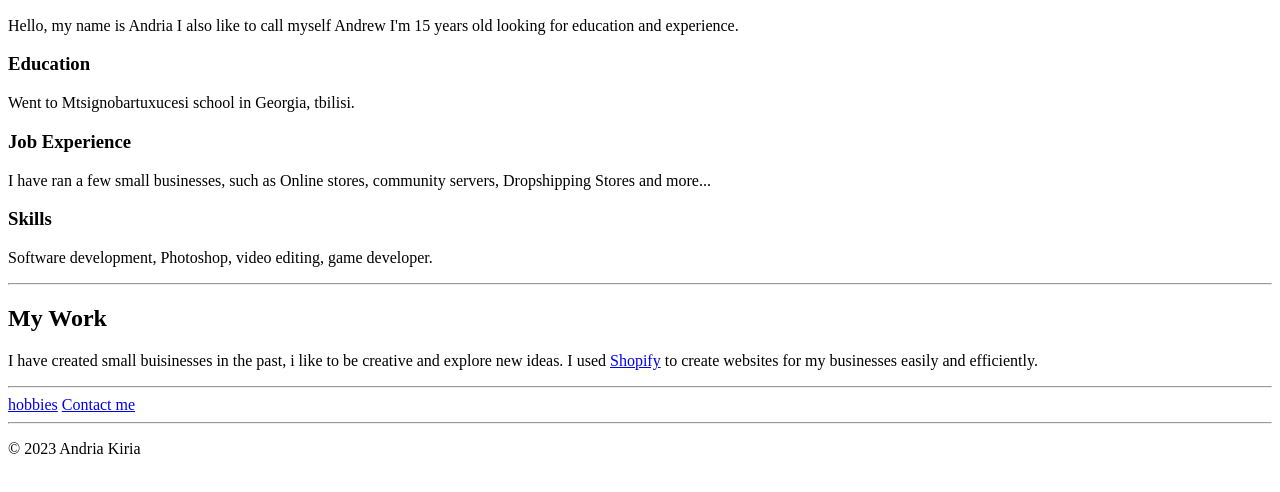
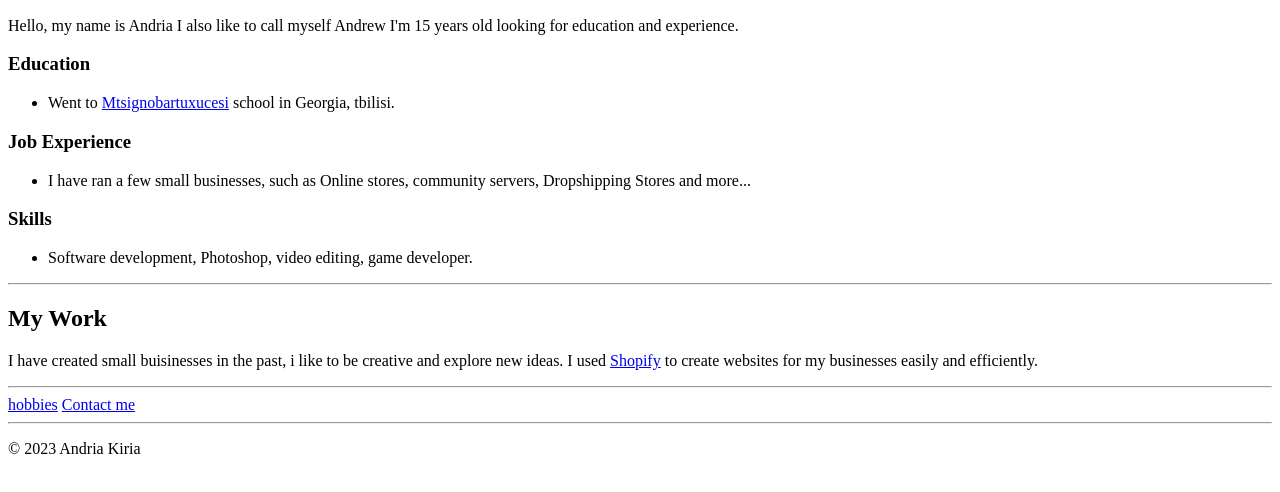
Before and after one commit to callmeAndrex/MyResume, a plain HTML site: page index.html in a window 1280 px wide. Shown: the part 294-786 px from the top of the page. Drawn offline with Linux system fonts and the light colour scheme.

Commit message:
Add files via upload

```diff
--- a/index.html
+++ b/index.html
@@ -12,11 +12,17 @@
     <h2>Summary</h2>
     <p>Hello, my name is Andria I also like to call myself Andrew I'm 15 years old looking for education and experience.</p>
     <h3>Education</h3>
-    <p>Went to Mtsignobartuxucesi school in Georgia, tbilisi.</p>
+    <ul>
+    <li>Went to <a href="https://www.google.com/maps/place/Mtsignobart+Ukhutsesi/@41.7413878,44.7261334,217m/data=!3m1!1e3!4m6!3m5!1s0x404473b28e3d8637:0x11cfccd83b0688ad!8m2!3d41.7413878!4d44.7266352!16s%2Fg%2F11x99fh_1?entry=ttu">Mtsignobartuxucesi</a> school in Georgia, tbilisi.</li>
+    </ul>
     <h3>Job Experience</h3>
-    <p>I have ran a few small businesses, such as Online stores, community servers, Dropshipping Stores and more...</p>
+    <ul>
+    <li>I have ran a few small businesses, such as Online stores, community servers, Dropshipping Stores and more...</li>
+    </ul>
     <h3>Skills</h3>
-    <p>Software development, Photoshop, video editing, game developer.</p>
+    <ul>
+    <li>Software development, Photoshop, video editing, game developer.</li>
+    </ul>
     <hr>
     <h2>My Work</h2>
     <p>I have created small buisinesses in the past, i like to be creative and explore new ideas. I used <a href="https://www.shopify.com">Shopify</a> to create websites for my businesses easily and efficiently.</p>
```
